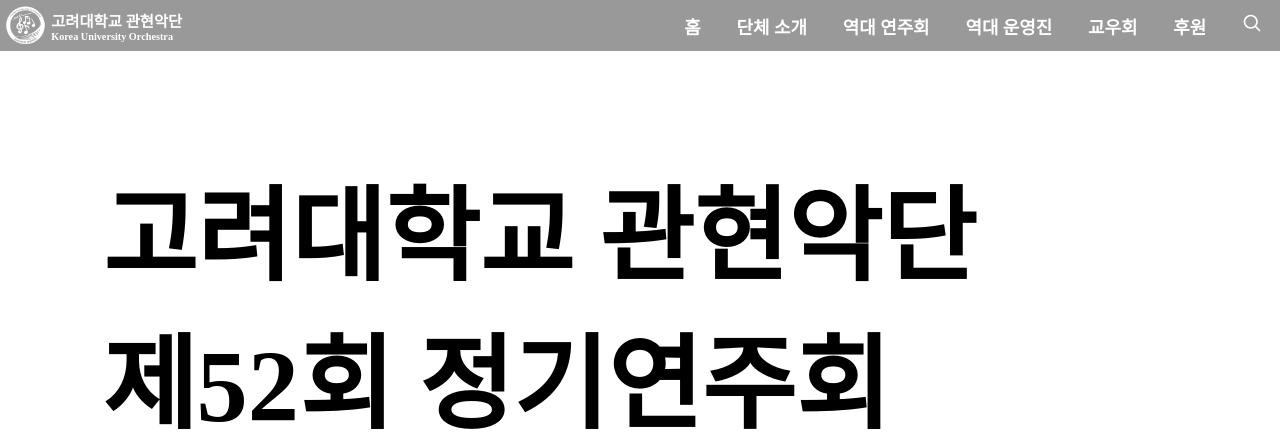
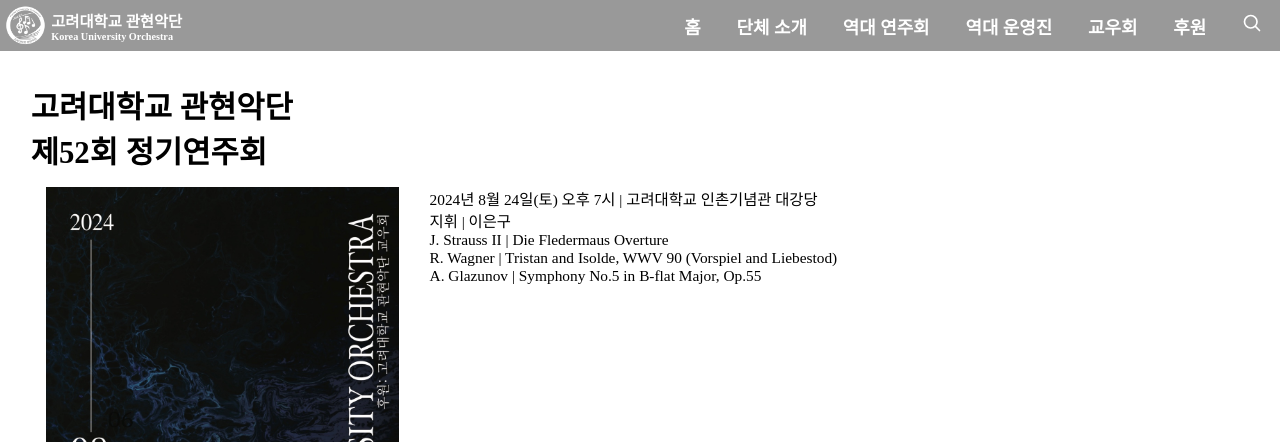
Before and after one commit to TY-ON/KUO-Korea-University-Orchestra-, a Python web app: template flask/templates/index.html in a window 1280 px wide. Shown: the top 442 px of the page. Run offline with Jinja, Linux system fonts and the light colour scheme; the template is opened without the code that fills it, so the values that code supplies are empty; some web fonts are replaced.

Commit message:
reactive web page

```diff
--- a/flask/templates/index.html
+++ b/flask/templates/index.html
@@ -14,6 +14,9 @@
         }
         img{
             height:500px;
+        }
+        #content {
+            font-size: 0.3em;
         }
     </style>
     <title>KUO</title>
--- a/flask/templates/operation.html
+++ b/flask/templates/operation.html
@@ -7,6 +7,11 @@
     <link rel="stylesheet" href="{{ url_for('static', filename='css/operation.css') }}">
 
     <title>KUO</title>
+    <style>
+        #content {
+            font-size: 0.3em;
+        }
+    </style>
 </head>
 <body>
     {% from 'menu.html' import menubar, endbar %}
```
